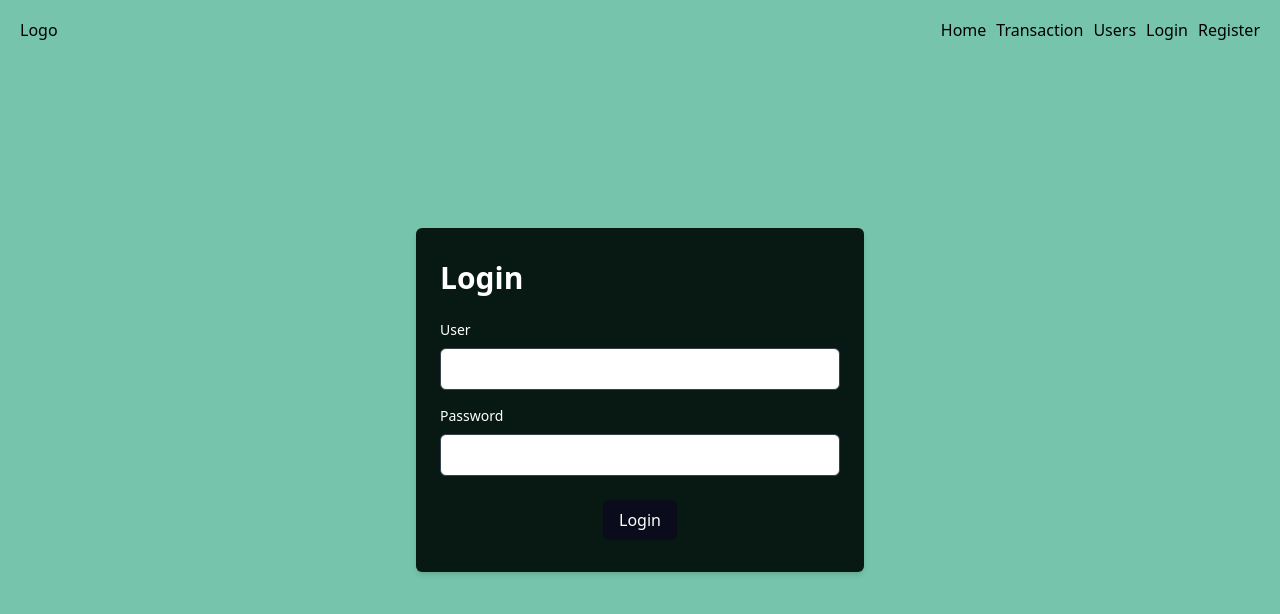
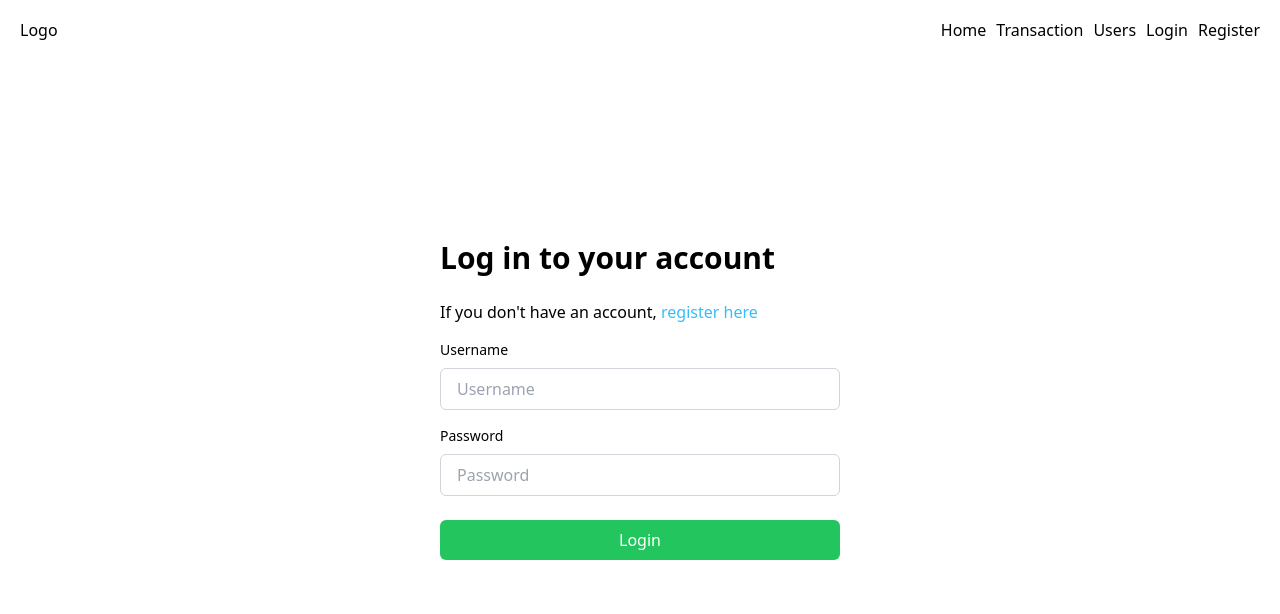
Before and after one commit to Abdullahh98/react-bank-project, a React (Create React App) app: page /login in a window 1280 px wide. Shown: the top 614 px of the page. Built offline with nearby package versions, Linux system fonts and the light colour scheme.

Commit message:
login done

```diff
--- a/src/pages/Login.js
+++ b/src/pages/Login.js
@@ -1,6 +1,7 @@
 import { useMutation } from "@tanstack/react-query";
 import React, { useState } from "react";
 import { login } from "../api/auth";
+import { NavLink } from "react-router-dom";
 
 const Login = () => {
   const [userInfo, setUserInfo] = useState({});
@@ -20,39 +21,51 @@ const Login = () => {
   };
 
   return (
-    <div className=" bg-[rgb(118,196,172)] min-h-screen flex items-center justify-center absolute inset-0 z-[-1]">
-      <div className="max-w-md w-full px-6 py-8 bg-[rgb(8,25,20)] rounded-md shadow-md">
-        <h2 className="text-3xl text-white font-semibold mb-6">Login</h2>
+    <div className="  min-h-screen flex items-center justify-center absolute inset-0 z-[-1]">
+      <div className="max-w-md w-full px-6 py-8 ">
+        <h2 className="text-3xl text-black font-semibold mb-6">
+          Log in to your account
+        </h2>
+        <h2 className="  my-4">
+          If you don't have an account,
+          <NavLink className="text-sky-400" to="/register">
+            {" "}
+            register here
+          </NavLink>
+        </h2>
+
         <form onSubmit={handleFormSubmit}>
           <div className="mb-4">
             <label
               htmlFor="name"
-              className="block text-white text-sm font-medium mb-2"
+              className="block text-black text-sm font-medium mb-2"
             >
-              User
+              Username
             </label>
             <input
+              placeholder="Username"
               type="text"
               name="username"
               id="name"
               onChange={handleChange}
-              className="w-full px-4 py-2 border border-gray-700 rounded-md focus:outline-none focus:ring-2 focus:ring-blue-500"
+              className="w-full px-4 py-2 border border-gray-300 rounded-md focus:outline-none focus:ring-2 focus:ring-blue-500"
               required
             />
           </div>
           <div className="mb-6">
             <label
               htmlFor="password"
-              className="block text-white text-sm font-medium mb-2"
+              className="block text-black text-sm font-medium mb-2"
             >
               Password
             </label>
             <input
+              placeholder="Password"
               name="password"
               type="password"
               id="password"
               onChange={handleChange}
-              className="w-full px-4 py-2 border border-gray-700 rounded-md focus:outline-none focus:ring-2  focus"
+              className="w-full px-4 py-2 border border-gray-300 rounded-md focus:outline-none focus:ring-2  focus"
               required
             />
           </div>
@@ -60,7 +73,7 @@ const Login = () => {
             <button
               onSubmit={handleFormSubmit}
               type="submit"
-              className="px-4 py-2  bg-[rgb(10,12,27)] text-white rounded-md hover:bg-[rgb(104,186,162)] transition-colors"
+              className="px-4 py-2 w-full bg-green-500 text-white rounded-md hover:bg-green-600 transition-colors"
             >
               Login
             </button>
--- a/src/pages/Register.js
+++ b/src/pages/Register.js
@@ -82,6 +82,7 @@ const Register = () => {
             >
               Upload a Profile Picture
             </label>
+
             <input
               type="file"
               id="image"
@@ -89,7 +90,7 @@ const Register = () => {
               onChange={handleChange}
               className="block w-full text-sm text-slate-500
               file:mr-4 file:py-2 file:px-4 px-4 py-2
-              file:rounded-md file:border-0
+               file:border-0
               file:text-sm file:font-semibold
               file:bg-green-500 file:text-black
               hover:file:bg-green-600 border rounded-md
```
